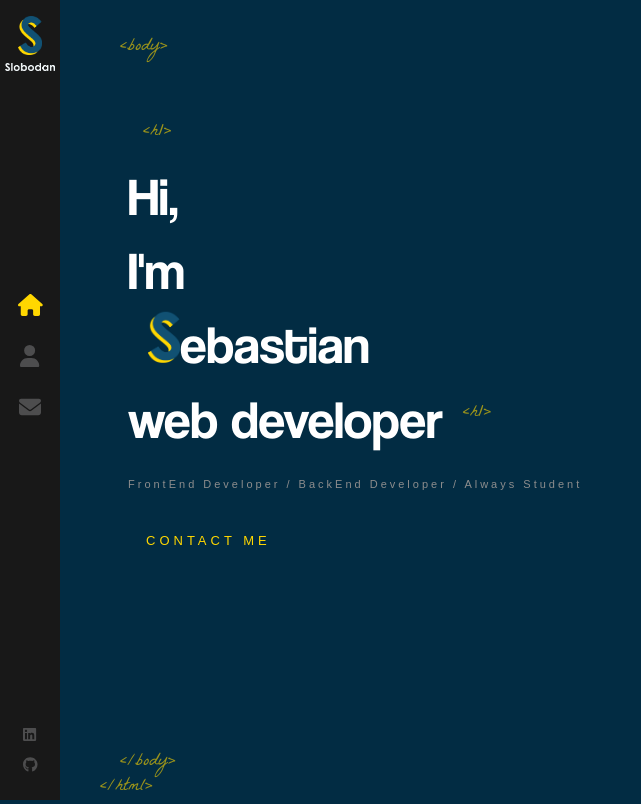
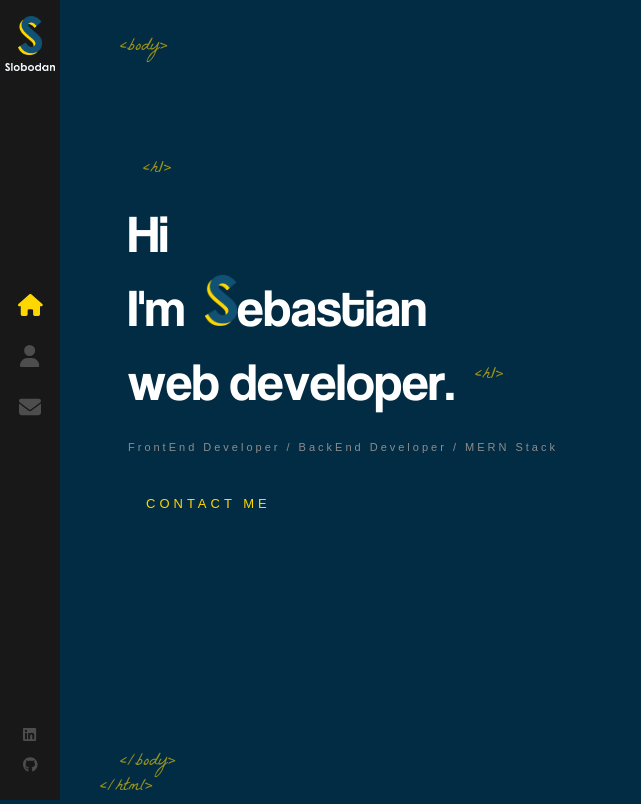
Before and after one commit to ChogLight/Sebastian-Portfolio, a React (Create React App) app: page / in a window 1280 px wide. Shown: the whole page, without its empty margins (0-641 px from the left). Built offline with nearby package versions, Linux system fonts and the light colour scheme.

Commit message:
added additional animations

```diff
--- /dev/null
+++ b/src/components/AnimatedLetters/index.js
@@ -0,0 +1,19 @@
+import './index.scss'
+
+export const AnimatedLetters = ({letterClass, stringArray, idx}) => {
+    return(
+        <span>
+            {
+                stringArray.map((letter, i) => (
+
+                    <span key={letter + i} className = {`${letterClass} _${i + idx}`}>
+
+                        {letter}
+
+                    </span>
+                ))
+            }
+        </span>
+    )
+
+}
--- /dev/null
+++ b/src/components/AnimatedLetters/index.scss
@@ -0,0 +1,23 @@
+.text-animate {
+    display: inline-block;
+    opacity: 0;
+    animation: bounceIn 1s 1s;
+    animation-fill-mode: forwards;
+    min-width: 10px;
+}
+
+.text-animate-hover {
+    min-width: 10px;
+    display: inline-block;
+    animation-fill-mode: both;
+
+    &:hover{
+        animation: rubberBand 1s;
+        color:#ffd700;
+    }
+}
+@for $i from 1 through 35 {
+  .text-animate._#{$i} {
+    animation-delay: #{$i / 10}s;
+  }
+}
--- a/src/components/Home/index.js
+++ b/src/components/Home/index.js
@@ -1,17 +1,34 @@
 import LogoTitle from '../../assets/images/logo-s.png'
 import {Link} from 'react-router-dom'
 import './index.scss'
+import {AnimatedLetters} from '../AnimatedLetters'
+import { useEffect, useState } from 'react'
  export const Home = () => {
+
+    const [letterClass, setLetterClass] = useState('text-animate')
+    const nameArray = ['e','b','a','s','t','i','a','n']
+    const jobArray = ['w','e','b','','d','e','v','e','l','o','p','e','r','.']
+
+    useEffect(() => {
+        setLetterClass('text-animate-hover')
+      }, [])
     return(
         <div className="container home-page">
             <div className="text-zone">
-                <h1>Hi, <br/> I'm <br/>
+                <h1>
+                <span className={letterClass}>H</span>
+                <span className={`${letterClass} _12`}>i</span>
+                <br/>
+                <span className={`${letterClass} _13`}>I</span>
+                <span className={`${letterClass }_14`}>'m</span>
                 <img src={LogoTitle} alt="developer"/>
-                ebastian
+                <AnimatedLetters letterClass={letterClass} stringArray = {nameArray}
+                    idx = {15}/>
                 <br/>
-                web developer
+                <AnimatedLetters letterClass={letterClass} stringArray = {jobArray}
+                    idx = {23}/>
                 </h1>
-                <h2>FrontEnd Developer / BackEnd Developer / Always Student</h2>
+                <h2>FrontEnd Developer / BackEnd Developer / MERN Stack</h2>
                 <Link to="/contact" className='flat-button'>CONTACT ME</Link>
             </div>
 
```
